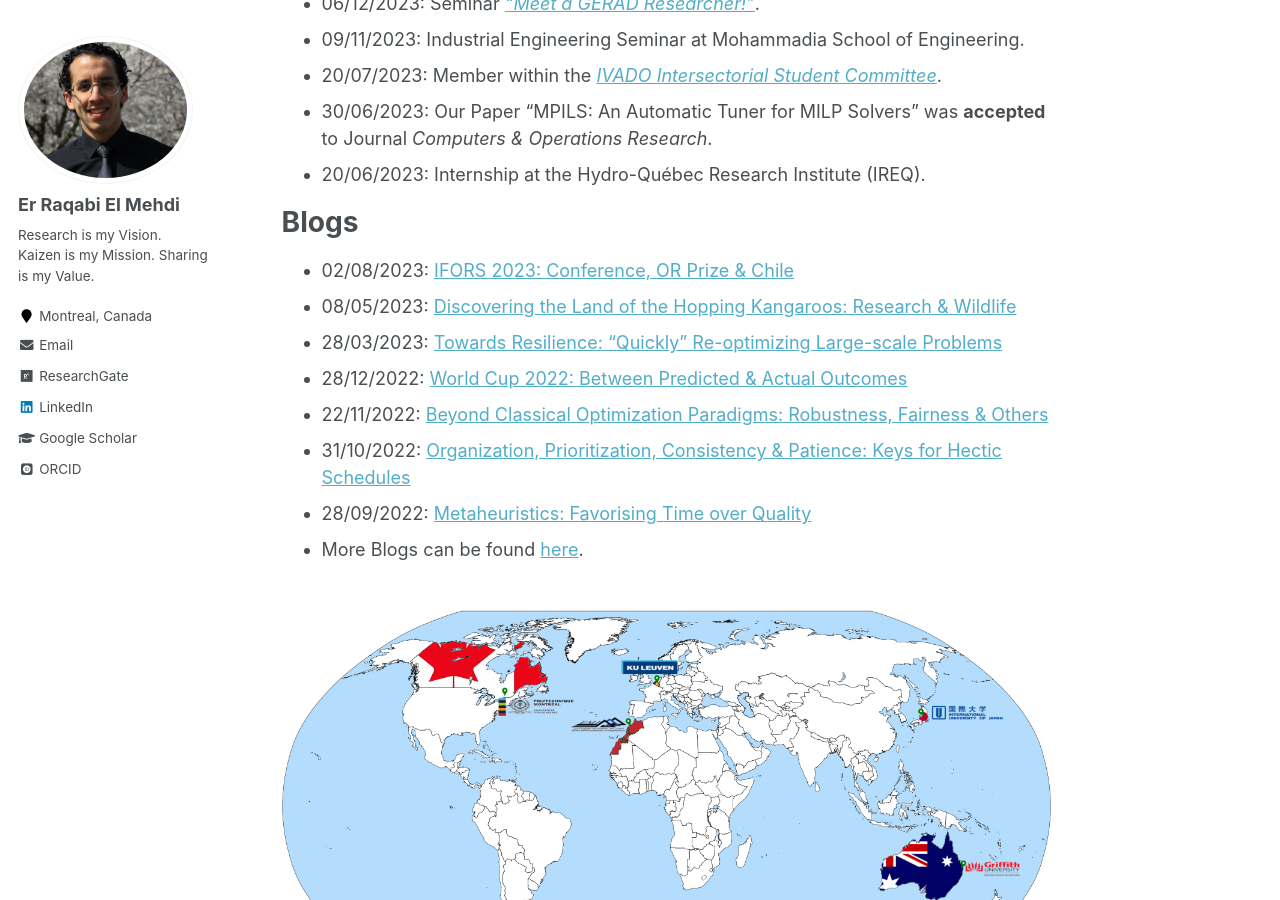
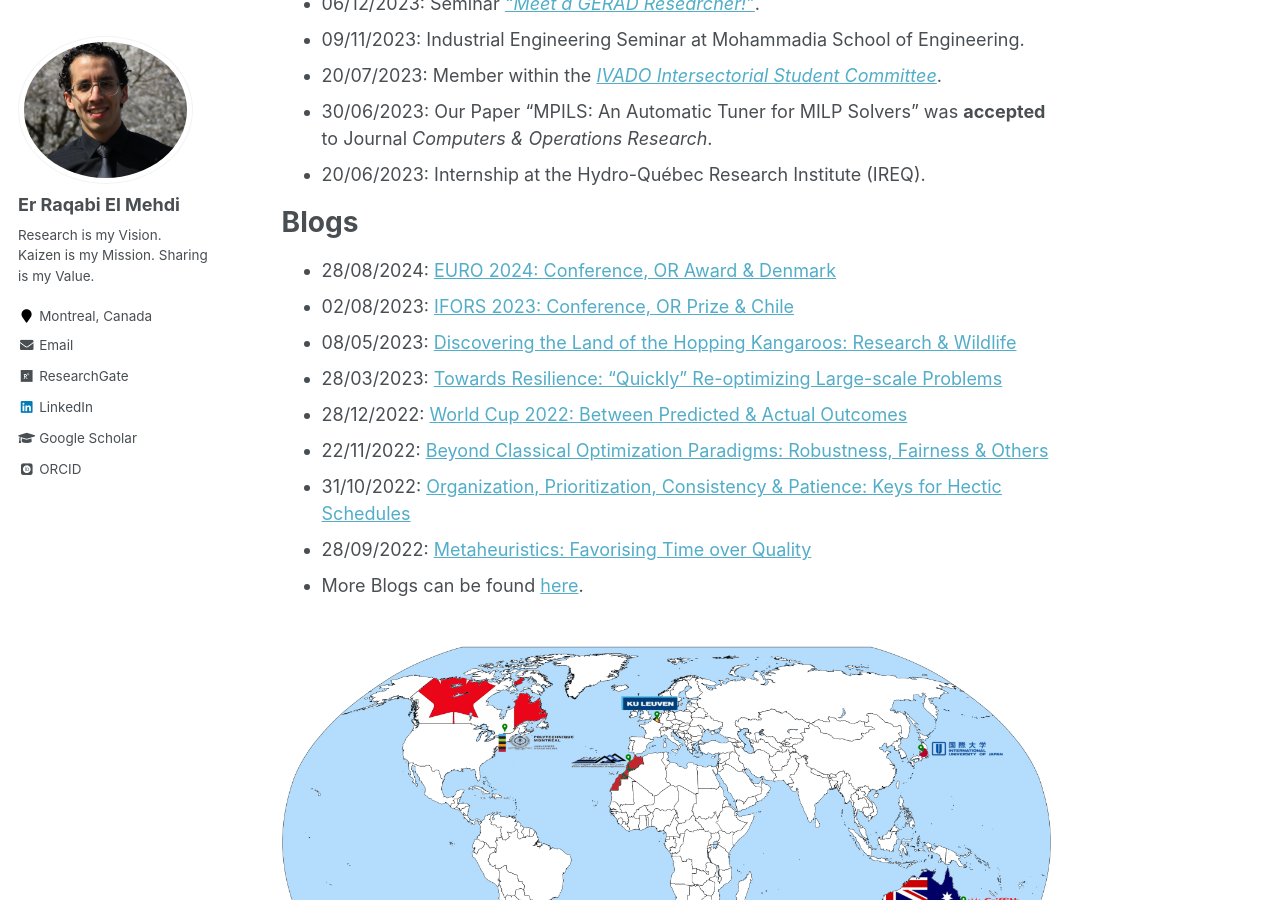
Before and after one commit to RqbMedi/rqbmedi.github.io, a Jekyll site: the page built from _pages/about.md, in a window 1280 px wide and 900 px high, scrolled down 1415 px. Built offline with Jekyll 4.4.1, drawn with Linux system fonts in a browser that asks for light colours; some web fonts are replaced.

Commit message:
Update about.md

```diff
--- a/_pages/about.md
+++ b/_pages/about.md
@@ -40,6 +40,7 @@ News
 
 Blogs
 ======
+- 28/08/2024: [EURO 2024: Conference, OR Award & Denmark](https://medium.com/@erraqabielmehdi/euro-2024-conference-or-award-denmark-796722944cc7)
 - 02/08/2023: [IFORS 2023: Conference, OR Prize & Chile](https://medium.com/@erraqabielmehdi/ifors-2023-conference-or-prize-chile-1bec27d407de)
 - 08/05/2023: [Discovering the Land of the Hopping Kangaroos: Research & Wildlife](https://www.linkedin.com/pulse/discovering-land-hopping-kangaroos-research-wildlife-er-raqabi?fbclid=IwAR3jyN2Y2w0HqL_qcLFMbUlqGcOnwSSLaajI4_d5p9qz9E2DOLwrN9Ay2BY)
 - 28/03/2023: [Towards Resilience: “Quickly” Re-optimizing Large-scale Problems](https://medium.com/@erraqabielmehdi/towards-resilience-quickly-re-optimizing-large-scale-problems-1d7f923bb866)
```
